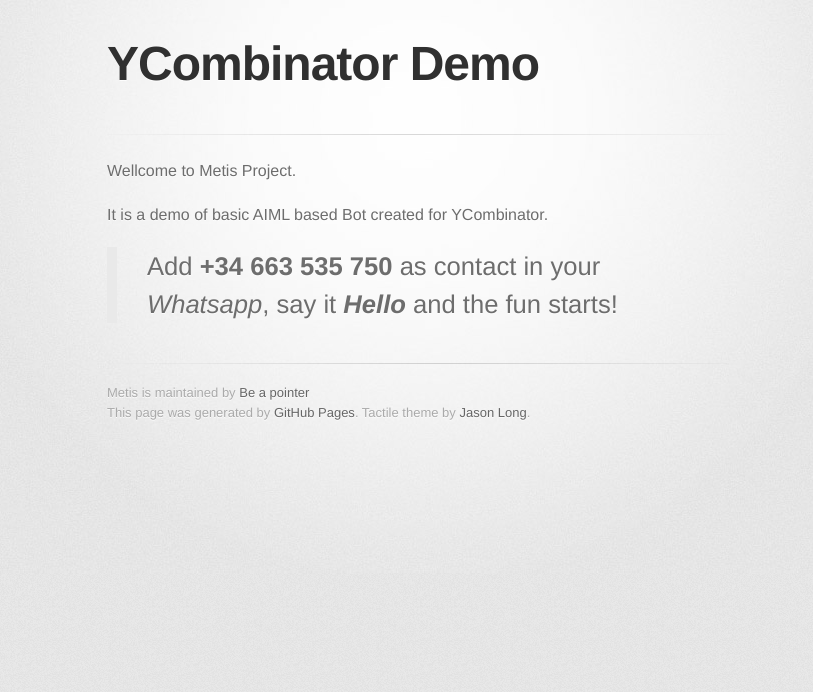
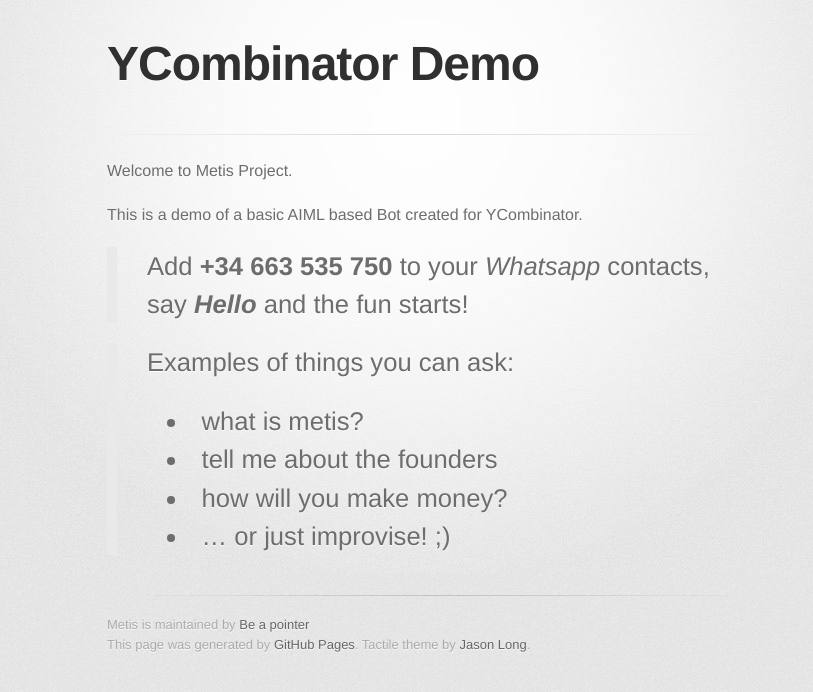
Before and after one commit to be-a-pointer/be-a-pointer.github.io, a Jekyll site: the page built from _posts/2014-10-07-79cfZ9Sdw95jWC7pSodE-UJ7z9CuMbehSPcp5E3qb.md, in a window 1280 px wide. Shown: the top 692 px of the page, without its empty margins (223-1036 px from the left). Built offline with Jekyll 4.4.1, drawn with Linux system fonts in a browser that asks for light colours; some web fonts are replaced.

Commit message:
updated tutorial

```diff
--- a/_posts/2014-10-07-79cfZ9Sdw95jWC7pSodE-UJ7z9CuMbehSPcp5E3qb.md
+++ b/_posts/2014-10-07-79cfZ9Sdw95jWC7pSodE-UJ7z9CuMbehSPcp5E3qb.md
@@ -4,8 +4,14 @@
 published: true
 ---
 
-Wellcome to Metis Project.
+Welcome to Metis Project.
 
-It is a demo of basic AIML based Bot created for YCombinator.
+This is a demo of a basic AIML based Bot created for YCombinator.
 
-> Add **+34 663 535 750** as contact in your _Whatsapp_, say it _**Hello**_ and the fun starts!
+> Add **+34 663 535 750** to your _Whatsapp_ contacts, say _**Hello**_ and the fun starts!
+
+> Examples of things you can ask:
+- what is metis?
+- tell me about the founders
+- how will you make money?
+- ... or just improvise! ;)
```
